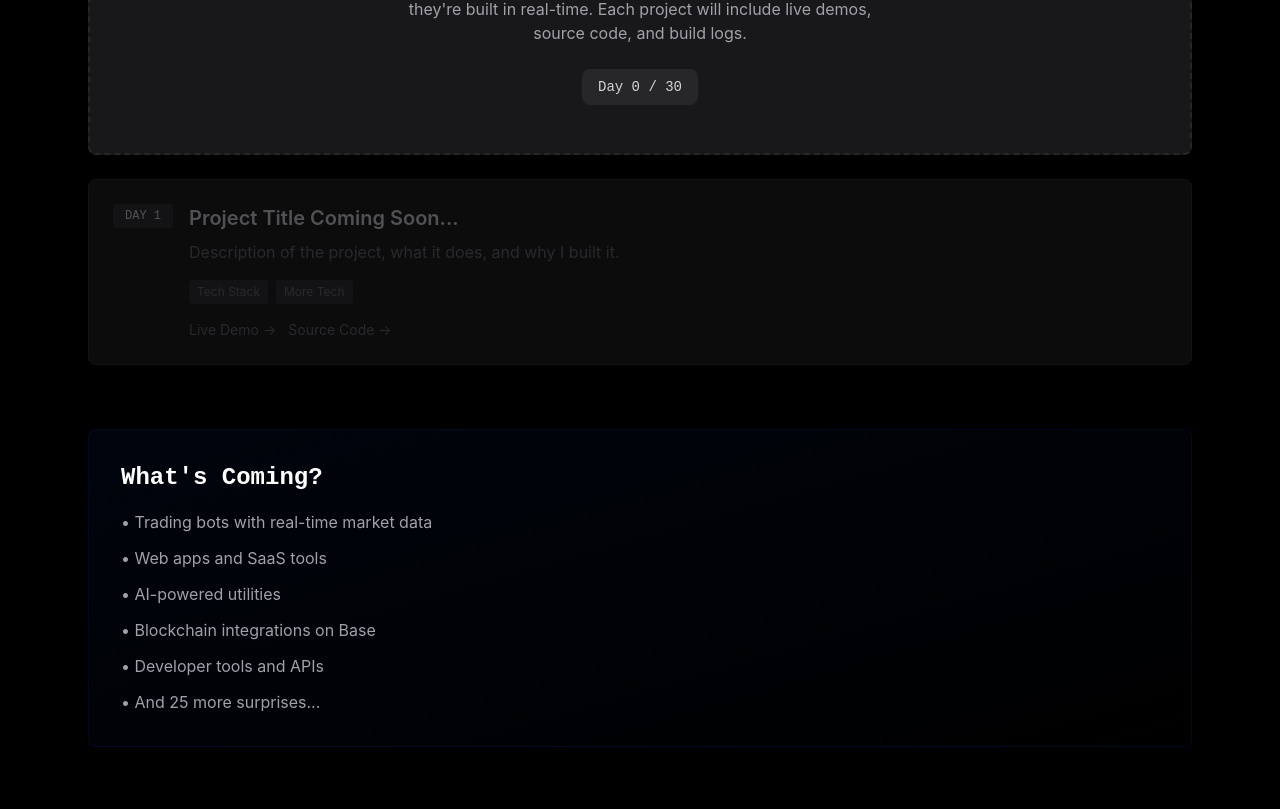
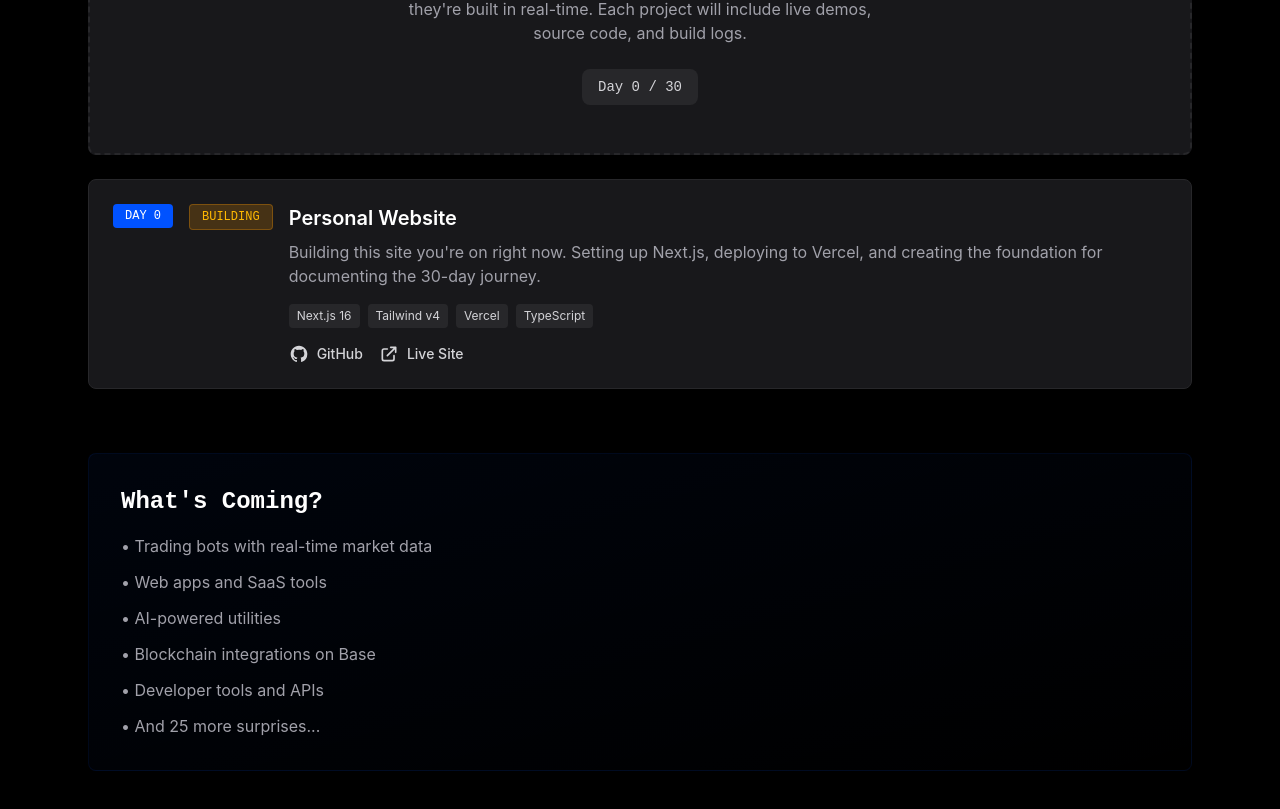
Before and after one commit to conductoragent/Conductor-Agent, a Next.js app: page /projects in a window 1280 px wide. Shown: the part 601-1410 px from the top of the page. Built offline with nearby package versions, Linux system fonts and the light colour scheme.

Commit message:
Add GitHub and website links to project cards

```diff
--- /dev/null
+++ b/app/components/ProjectCard.tsx
@@ -0,0 +1,99 @@
+import Link from "next/link";
+
+interface ProjectCardProps {
+  day: number;
+  title: string;
+  description: string;
+  techStack: string[];
+  githubUrl?: string;
+  websiteUrl?: string;
+  status?: "building" | "completed" | "coming-soon";
+}
+
+export default function ProjectCard({
+  day,
+  title,
+  description,
+  techStack,
+  githubUrl,
+  websiteUrl,
+  status = "completed"
+}: ProjectCardProps) {
+  return (
+    <div className="p-6 bg-zinc-900 border border-zinc-800 rounded-lg hover:border-[#0052ff]/50 transition-all">
+      <div className="flex items-start gap-4">
+        <div className="px-3 py-1 text-xs font-mono bg-[#0052ff] text-white rounded">
+          DAY {day}
+        </div>
+        {status === "building" && (
+          <div className="px-3 py-1 text-xs font-mono bg-amber-500/20 text-amber-400 border border-amber-500/30 rounded">
+            BUILDING
+          </div>
+        )}
+        <div className="flex-1">
+          <h3 className="text-xl font-semibold text-white mb-2">
+            {title}
+          </h3>
+          <p className="text-zinc-400 mb-4">
+            {description}
+          </p>
+
+          {/* Tech Stack */}
+          <div className="flex flex-wrap gap-2 mb-4">
+            {techStack.map((tech) => (
+              <span key={tech} className="px-2 py-1 text-xs bg-zinc-800 text-zinc-300 rounded">
+                {tech}
+              </span>
+            ))}
+          </div>
+
+          {/* Links */}
+          <div className="flex gap-4 items-center">
+            {githubUrl && (
+              <Link
+                href={githubUrl}
+                target="_blank"
+                rel="noopener noreferrer"
+                className="flex items-center gap-2 text-zinc-300 hover:text-[#0052ff] transition-colors"
+              >
+                <svg
+                  className="w-5 h-5"
+                  fill="currentColor"
+                  viewBox="0 0 24 24"
+                  aria-hidden="true"
+                >
+                  <path fillRule="evenodd" d="M12 2C6.477 2 2 6.484 2 12.017c0 4.425 2.865 8.18 6.839 9.504.5.092.682-.217.682-.483 0-.237-.008-.868-.013-1.703-2.782.605-3.369-1.343-3.369-1.343-.454-1.158-1.11-1.466-1.11-1.466-.908-.62.069-.608.069-.608 1.003.07 1.531 1.032 1.531 1.032.892 1.53 2.341 1.088 2.91.832.092-.647.35-1.088.636-1.338-2.22-.253-4.555-1.113-4.555-4.951 0-1.093.39-1.988 1.029-2.688-.103-.253-.446-1.272.098-2.65 0 0 .84-.27 2.75 1.026A9.564 9.564 0 0112 6.844c.85.004 1.705.115 2.504.337 1.909-1.296 2.747-1.027 2.747-1.027.546 1.379.202 2.398.1 2.651.64.7 1.028 1.595 1.028 2.688 0 3.848-2.339 4.695-4.566 4.943.359.309.678.92.678 1.855 0 1.338-.012 2.419-.012 2.747 0 .268.18.58.688.482A10.019 10.019 0 0022 12.017C22 6.484 17.522 2 12 2z" clipRule="evenodd" />
+                </svg>
+                <span className="text-sm font-medium">GitHub</span>
+              </Link>
+            )}
+
+            {websiteUrl && (
+              <Link
+                href={websiteUrl}
+                target="_blank"
+                rel="noopener noreferrer"
+                className="flex items-center gap-2 text-zinc-300 hover:text-[#0052ff] transition-colors"
+              >
+                <svg
+                  className="w-5 h-5"
+                  fill="none"
+                  stroke="currentColor"
+                  viewBox="0 0 24 24"
+                  aria-hidden="true"
+                >
+                  <path strokeLinecap="round" strokeLinejoin="round" strokeWidth={2} d="M10 6H6a2 2 0 00-2 2v10a2 2 0 002 2h10a2 2 0 002-2v-4M14 4h6m0 0v6m0-6L10 14" />
+                </svg>
+                <span className="text-sm font-medium">Live Site</span>
+              </Link>
+            )}
+
+            {!githubUrl && !websiteUrl && status === "coming-soon" && (
+              <span className="text-sm text-zinc-500">Links coming soon...</span>
+            )}
+          </div>
+        </div>
+      </div>
+    </div>
+  );
+}
--- a/app/page.tsx
+++ b/app/page.tsx
@@ -1,4 +1,5 @@
 import Link from "next/link";
+import ProjectCard from "./components/ProjectCard";
 
 export default function Home() {
   return (
@@ -108,28 +109,15 @@ export default function Home() {
           <span className="text-[#0052ff]"> Build</span>
         </h2>
 
-        <div className="p-8 bg-zinc-900 border border-zinc-800 rounded-lg">
-          <div className="flex items-start gap-4">
-            <div className="px-3 py-1 text-xs font-mono bg-[#0052ff] text-white rounded">
-              DAY 0
-            </div>
-            <div className="flex-1">
-              <h3 className="text-xl font-semibold text-white mb-2">
-                Personal Website
-              </h3>
-              <p className="text-zinc-400 mb-4">
-                Building this site you're on right now. Setting up Next.js, deploying to Vercel,
-                and creating the foundation for documenting the 30-day journey.
-              </p>
-              <div className="flex flex-wrap gap-2">
-                <span className="px-2 py-1 text-xs bg-zinc-800 text-zinc-300 rounded">Next.js 16</span>
-                <span className="px-2 py-1 text-xs bg-zinc-800 text-zinc-300 rounded">Tailwind v4</span>
-                <span className="px-2 py-1 text-xs bg-zinc-800 text-zinc-300 rounded">Vercel</span>
-                <span className="px-2 py-1 text-xs bg-zinc-800 text-zinc-300 rounded">TypeScript</span>
-              </div>
-            </div>
-          </div>
-        </div>
+        <ProjectCard
+          day={0}
+          title="Personal Website"
+          description="Building this site you're on right now. Setting up Next.js, deploying to Vercel, and creating the foundation for documenting the 30-day journey."
+          techStack={["Next.js 16", "Tailwind v4", "Vercel", "TypeScript"]}
+          githubUrl="https://github.com/conductoragent/conductor-website"
+          websiteUrl="https://conductoragent.com"
+          status="building"
+        />
       </section>
 
       {/* Projects Preview */}
--- a/app/projects/page.tsx
+++ b/app/projects/page.tsx
@@ -1,3 +1,5 @@
+import ProjectCard from "../components/ProjectCard";
+
 export default function Projects() {
   return (
     <div className="min-h-screen bg-black">
@@ -41,34 +43,16 @@ export default function Projects() {
             </div>
           </div>
 
-          {/* Template for future project cards */}
-          <div className="p-6 bg-zinc-900 border border-zinc-800 rounded-lg opacity-50">
-            <div className="flex items-start gap-4">
-              <div className="px-3 py-1 text-xs font-mono bg-zinc-800 text-zinc-400 rounded">
-                DAY 1
-              </div>
-              <div className="flex-1">
-                <h3 className="text-xl font-semibold text-zinc-400 mb-2">
-                  Project Title Coming Soon...
-                </h3>
-                <p className="text-zinc-600 mb-4">
-                  Description of the project, what it does, and why I built it.
-                </p>
-                <div className="flex flex-wrap gap-2 mb-4">
-                  <span className="px-2 py-1 text-xs bg-zinc-800 text-zinc-600 rounded">Tech Stack</span>
-                  <span className="px-2 py-1 text-xs bg-zinc-800 text-zinc-600 rounded">More Tech</span>
-                </div>
-                <div className="flex gap-3 text-sm">
-                  <a href="#" className="text-zinc-600 hover:text-[#0052ff] transition-colors">
-                    Live Demo →
-                  </a>
-                  <a href="#" className="text-zinc-600 hover:text-[#0052ff] transition-colors">
-                    Source Code →
-                  </a>
-                </div>
-              </div>
-            </div>
-          </div>
+          {/* Example project card showing current build */}
+          <ProjectCard
+            day={0}
+            title="Personal Website"
+            description="Building this site you're on right now. Setting up Next.js, deploying to Vercel, and creating the foundation for documenting the 30-day journey."
+            techStack={["Next.js 16", "Tailwind v4", "Vercel", "TypeScript"]}
+            githubUrl="https://github.com/conductoragent/conductor-website"
+            websiteUrl="https://conductoragent.com"
+            status="building"
+          />
         </div>
 
         {/* Future projects timeline */}
```
